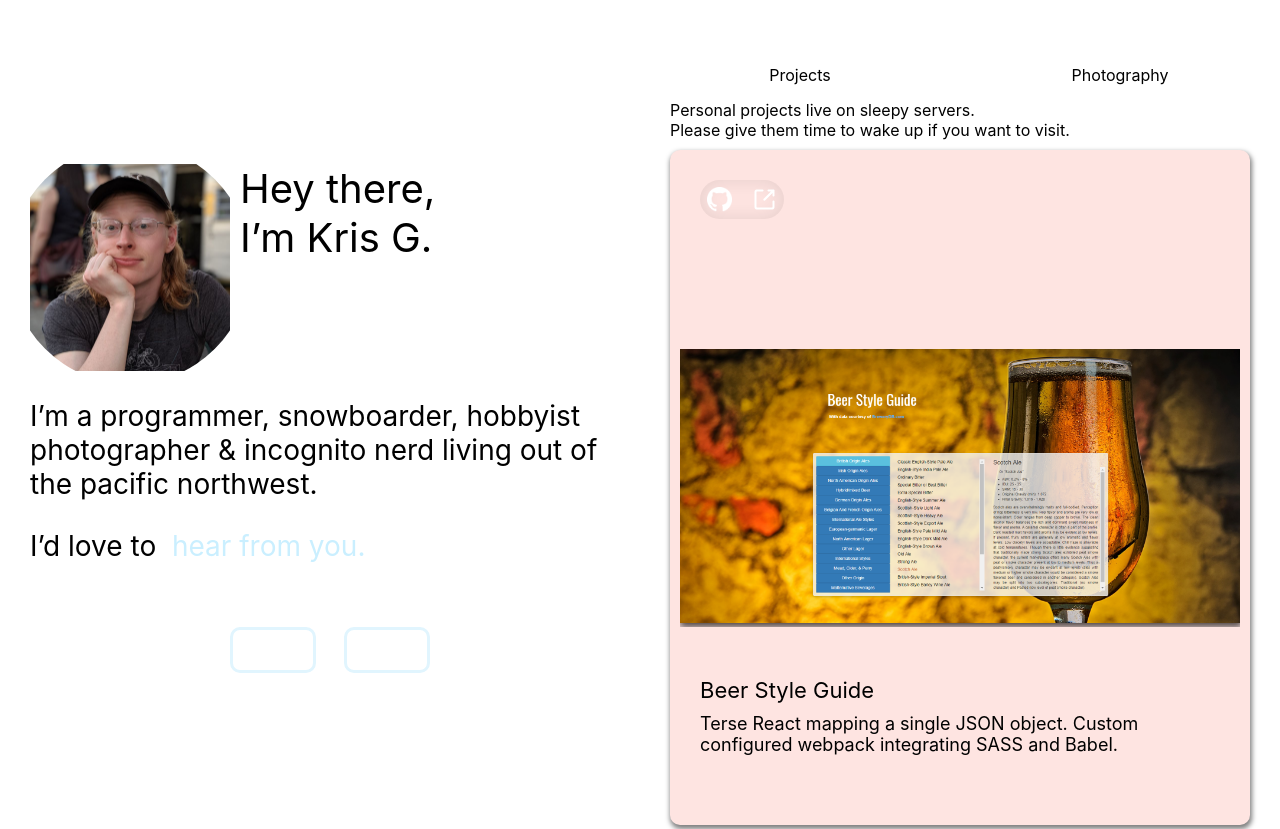
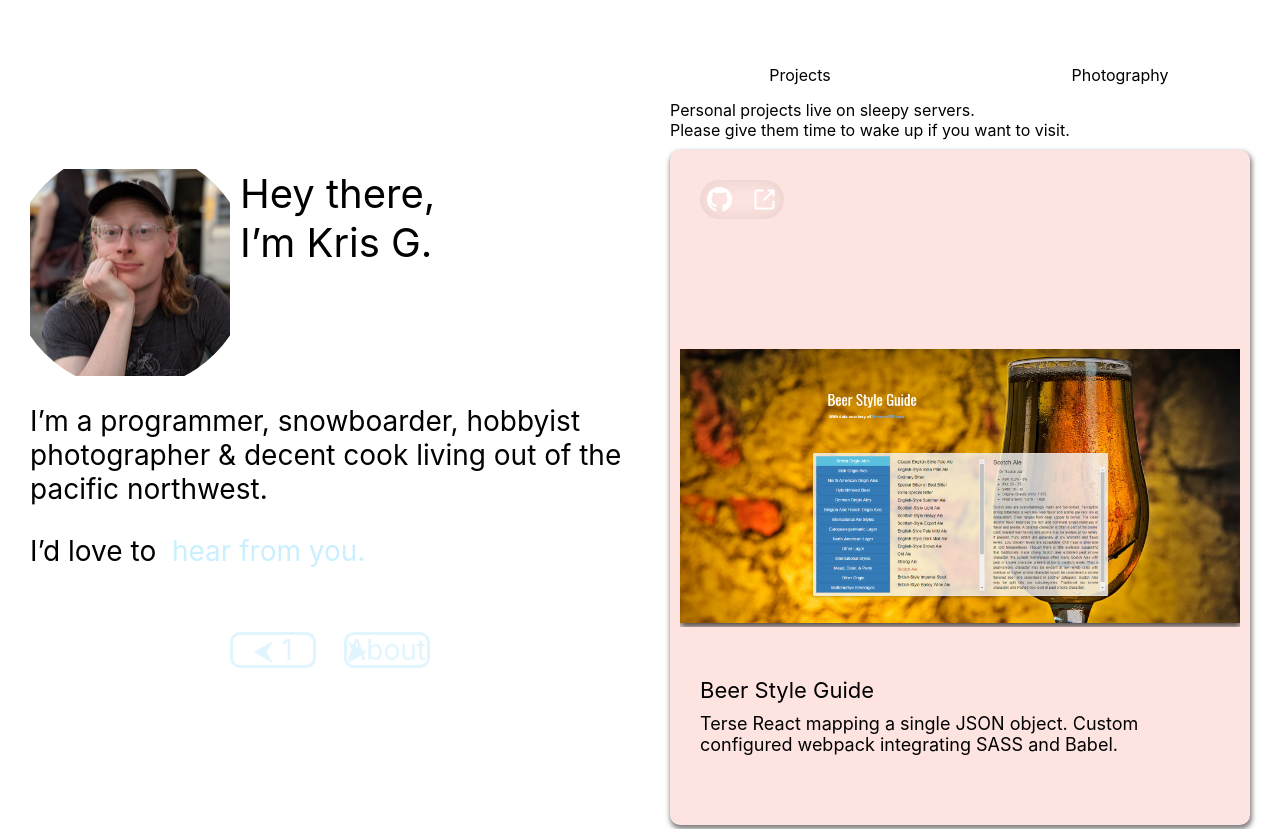
Before and after one commit to KrisGoorhuis/personal-site-redux, a React (Create React App) app: page / in a window 1280 px wide. Shown: the top 829 px of the page. Built offline with nearby package versions, Linux system fonts and the light colour scheme.

Commit message:
Switching computers

```diff
--- a/src/Components/Left/Splash/splash.js
+++ b/src/Components/Left/Splash/splash.js
@@ -31,7 +31,7 @@ let Splash = () => {
          </div>
          <p>
             I’m a programmer, snowboarder,
-            hobbyist photographer & incognito nerd
+            hobbyist photographer & decent cook
             living out of the pacific northwest.
          </p>
          <p>I’d love to
--- a/src/Components/Left/left.css
+++ b/src/Components/Left/left.css
@@ -17,15 +17,20 @@
    width: 200px;
 }
 
+.carousel_controls :hover {
+   cursor: pointer;
+}
+
 .carousel_button {
    width: 80px;
-   height: 40px;
+   height: 30px;
    border: 3px solid var(--light-blue);
    border-radius: 10px;
    color: var(--light-blue);
    display: flex;
    justify-content: center;
    align-items: center;
+   line-height: 0px;
 }
 
 .page_container {
--- a/src/Components/Left/left.js
+++ b/src/Components/Left/left.js
@@ -20,6 +20,14 @@ let Left = () => {
       setPage(nextPage)
    }
 
+   let buttonText = {
+      0: "More",
+      1: "Home",
+      2: "About",
+      3: "More",
+      4: "Home"
+   }
+
    return (
       <div className="left_container">
 
@@ -37,13 +45,17 @@ let Left = () => {
          <div className="carousel_controls">
             <div
                className="carousel_button"
-               onClick={() => handlePageSet(-1)}>
-
+               onClick={() => handlePageSet(-1)}
+            >
+               ⮜ {
+                     page
+                  }
             </div>
             <div
                className="carousel_button"
-               onClick={() => handlePageSet(1)}>
-
+               onClick={() => handlePageSet(1)}
+            >
+               {buttonText[page + 1]} ⮞
             </div>
          </div>
       </div>
```
